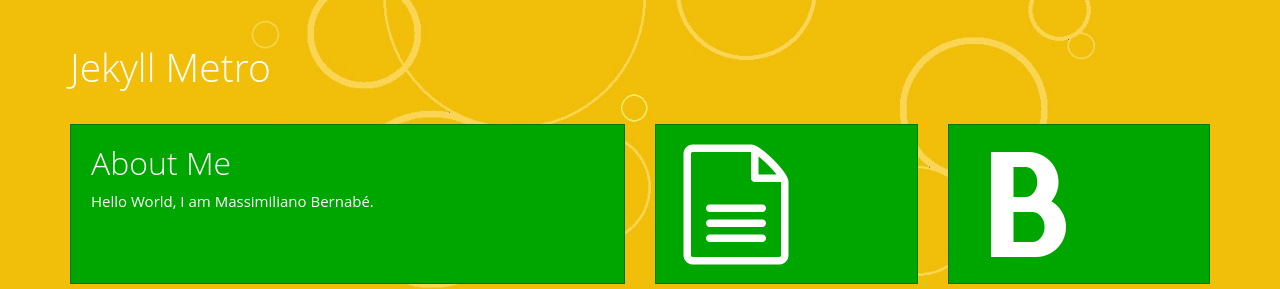
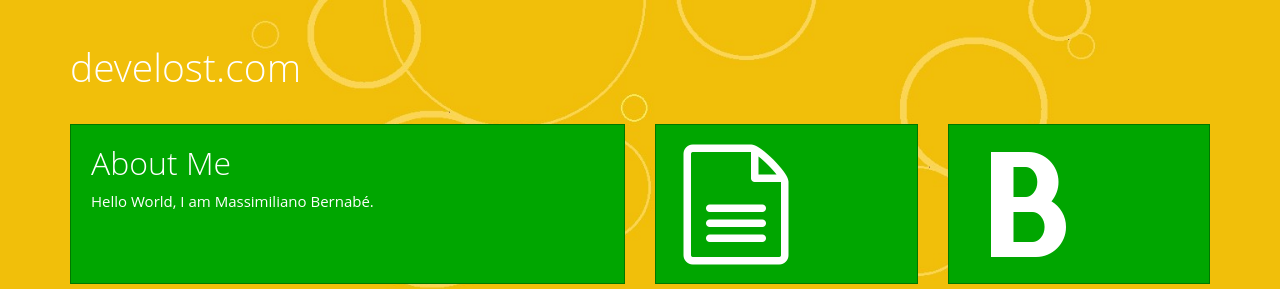
Before and after one commit to develost/develost.github.io, a Jekyll site: the page built from index.html, in a window 1280 px wide. Shown: the top 289 px of the page. Built offline with Jekyll 4.4.1, drawn with Linux system fonts in a browser that asks for light colours.

Commit message:
mod site title

```diff
--- a/_config.yml
+++ b/_config.yml
@@ -10,7 +10,7 @@ gems: [jekyll-paginate]
 permalink:        /blog/:year/:month/:day/:title
 
 # Setup
-title:            'Jekyll Metro'
+title:            'develost.com'
 tagline:          'A Metro theme for Jekyll'
 description:      'A Sample blog using Jekyll Metro'
 #url:              'http://192.168.1.11:4000'
```
